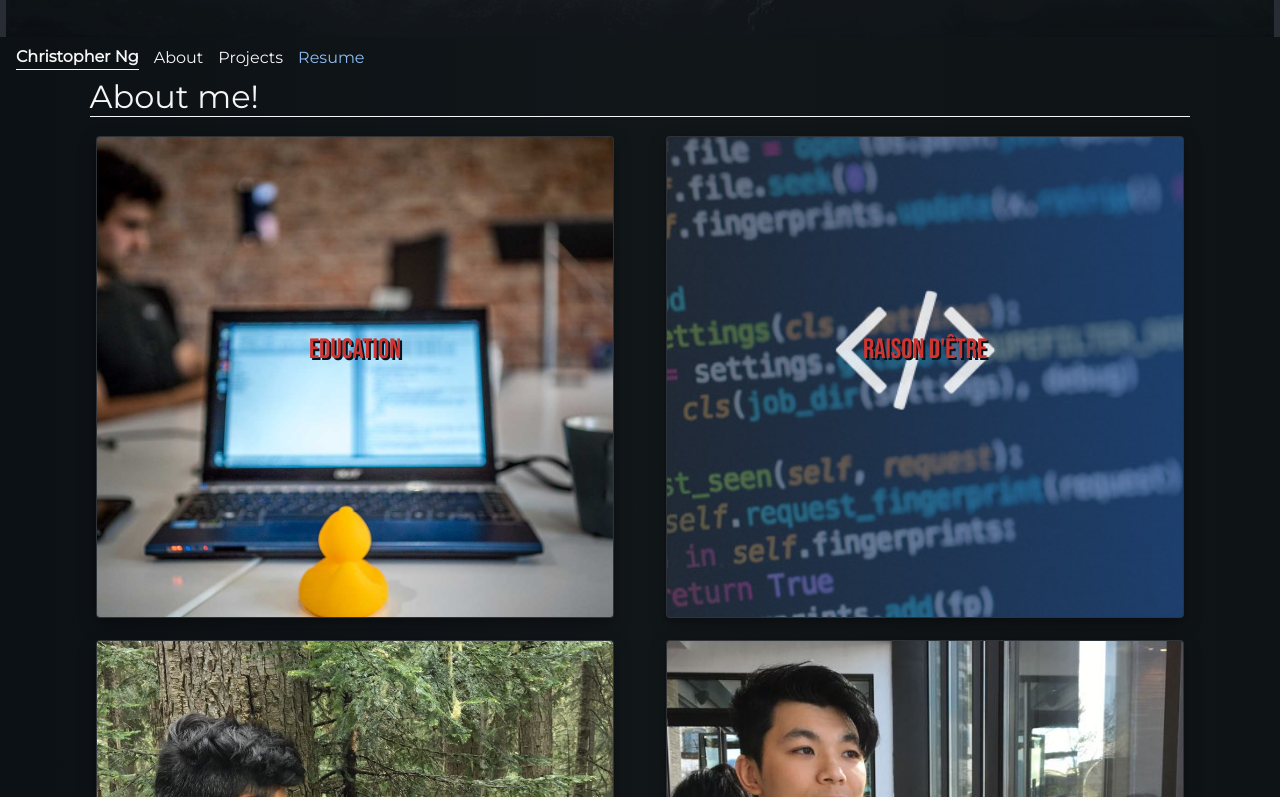
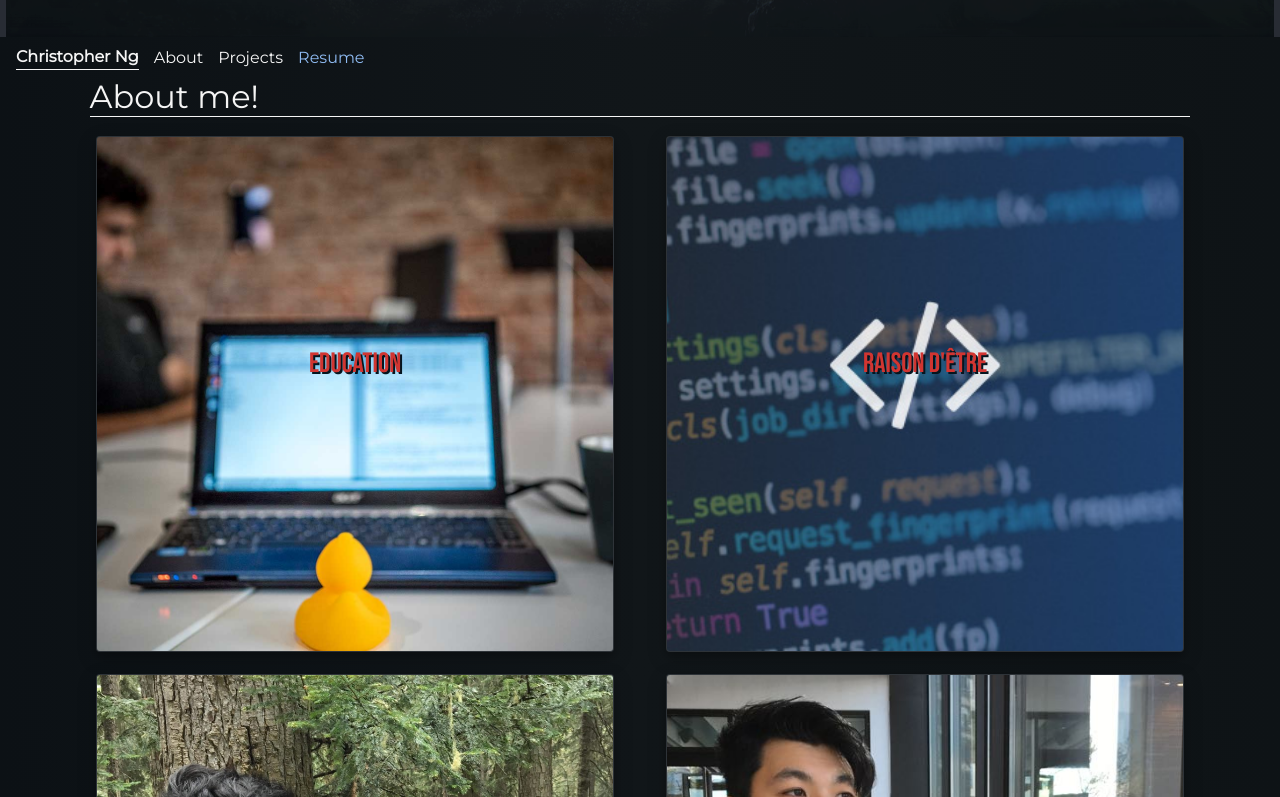
Before and after one commit to ChrisnNg/Ng, a React (Create React App) app: page / in a window 1280 px wide. Shown: the part 763-1560 px from the top of the page. Built offline with nearby package versions, Linux system fonts and the light colour scheme.

Commit message:
minimum height for cards

```diff
--- a/src/components/Card.css
+++ b/src/components/Card.css
@@ -2,6 +2,7 @@
 .card {
   margin: 2%;
   box-shadow: 0 4px 8px 0 rgba(0, 0, 0, 0.2), 0 6px 20px 0 rgba(0, 0, 0, 0.19);
+  min-height: 514px;
 }
 
 .card-title {
@@ -41,6 +42,7 @@ img.card-img {
   width: 100%;
   height: 60vh;
   object-fit: cover;
+  min-height: 514px;
 }
 
 .card:hover img.card-img {
```
